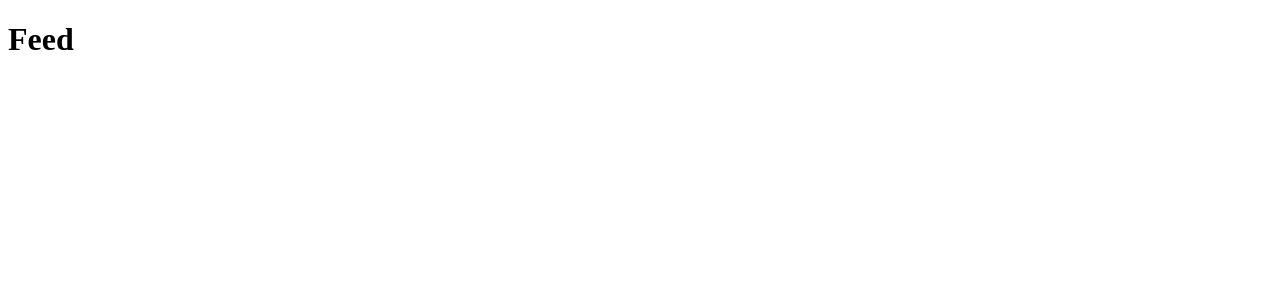
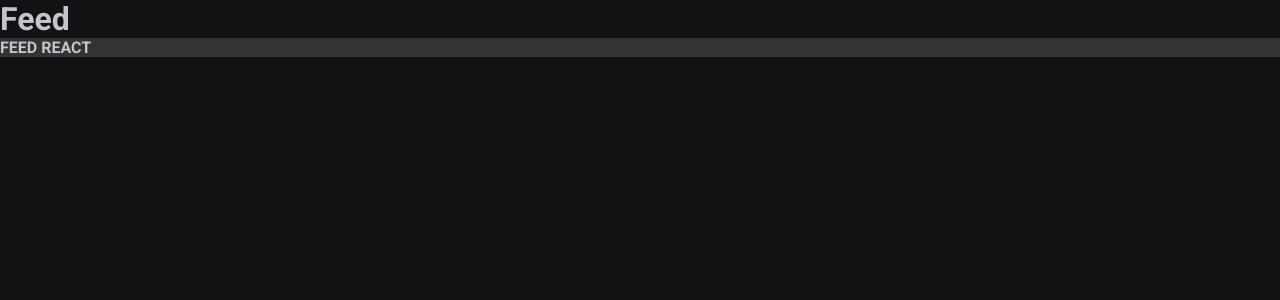
Before and after one commit to arielgamal/React-Feed, a React (Vite) app: page / in a window 1280 px wide. Shown: the top 300 px of the page. Built offline with nearby package versions, Linux system fonts and the light colour scheme.

Commit message:
Configurações iniciais: CSS global e criação do primeiro compornente Header

```diff
--- a/index.html
+++ b/index.html
@@ -2,8 +2,15 @@
 <html lang="en">
   <head>
     <meta charset="UTF-8" />
+
+    <link rel="preconnect" href="https://fonts.googleapis.com" />
+    <link rel="preconnect" href="https://fonts.gstatic.com" crossorigin />
+
     <link rel="icon" type="image/svg+xml" href="/vite.svg" />
     <meta name="viewport" content="width=device-width, initial-scale=1.0" />
+
+    <link href="https://fonts.googleapis.com/css2?family=Roboto:wght@400;700&display=swap" rel="stylesheet" />
+
     <title>Vite + React</title>
   </head>
   <body>
--- a/src/App.jsx
+++ b/src/App.jsx
@@ -1,12 +1,12 @@
-import { useState } from 'react'
-import './App.css'
+import { Header } from "./components/Header";
 
-function App() {
-  const [count, setCount] = useState(0)
+import './global.css'
 
+export function App() {
   return (
+    <div>
     <h1>Feed</h1>
+    <Header />
+    </div>
   )
 }
-
-export default App
--- /dev/null
+++ b/src/components/Header.jsx
@@ -0,0 +1,9 @@
+import styles from './Header.module.css'
+
+export function Header() {
+  return (
+    <header className={styles.header}>
+    <strong>FEED REACT</strong>
+    </header>
+  );
+}
--- /dev/null
+++ b/src/components/Header.module.css
@@ -0,0 +1,3 @@
+.header {
+  background: #333;
+}
--- /dev/null
+++ b/src/global.css
@@ -0,0 +1,30 @@
+:root {
+  --white: #fff;
+  --gray-100: #e1e1e6;
+  --gray-300: #c4c4cc;
+  --gray-400: #8d8d99;
+  --gray-600: #323238;
+  --gray-700:#29292e;
+  --gray-800:#202024;
+  --gray-900:#121214;
+
+  --green-500:#00875f;
+}
+
+* {
+  margin: 0;
+  padding: 0;
+  box-sizing: border-box;
+}
+
+body {
+  background: var(--gray-900);
+  color: var(--gray-300);
+  -webkit-font-smoothing: antialiased;
+}
+
+body, input, textarea, button {
+  font-family: 'Roboto', sans-serif;
+  font-weight: 400;
+  font-size: 1rem;
+}
--- a/src/main.jsx
+++ b/src/main.jsx
@@ -1,7 +1,6 @@
 import React from 'react'
 import ReactDOM from 'react-dom/client'
-import App from './App'
-import './index.css'
+import { App } from './App'
 
 ReactDOM.createRoot(document.getElementById('root')).render(
   <React.StrictMode>
```
Also changed, not shown: src/App.css (deleted), src/index.css (deleted).
